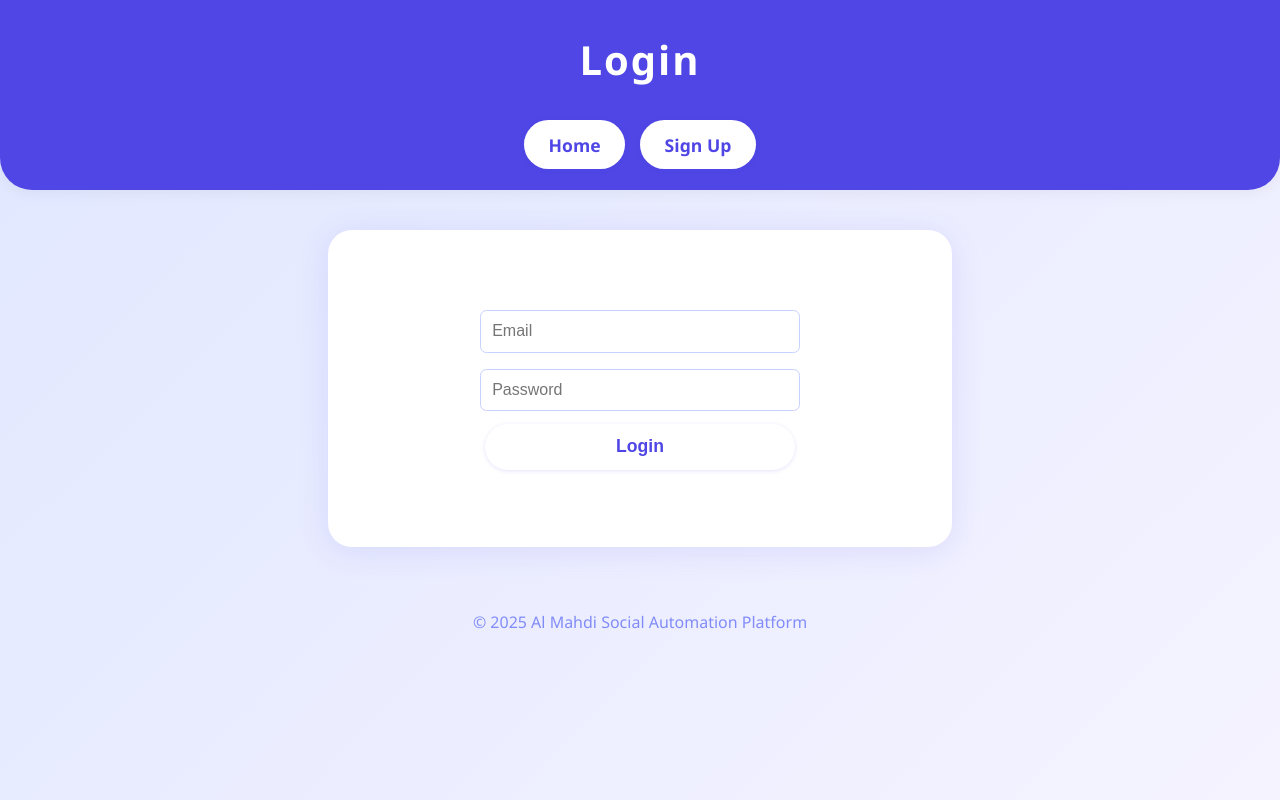
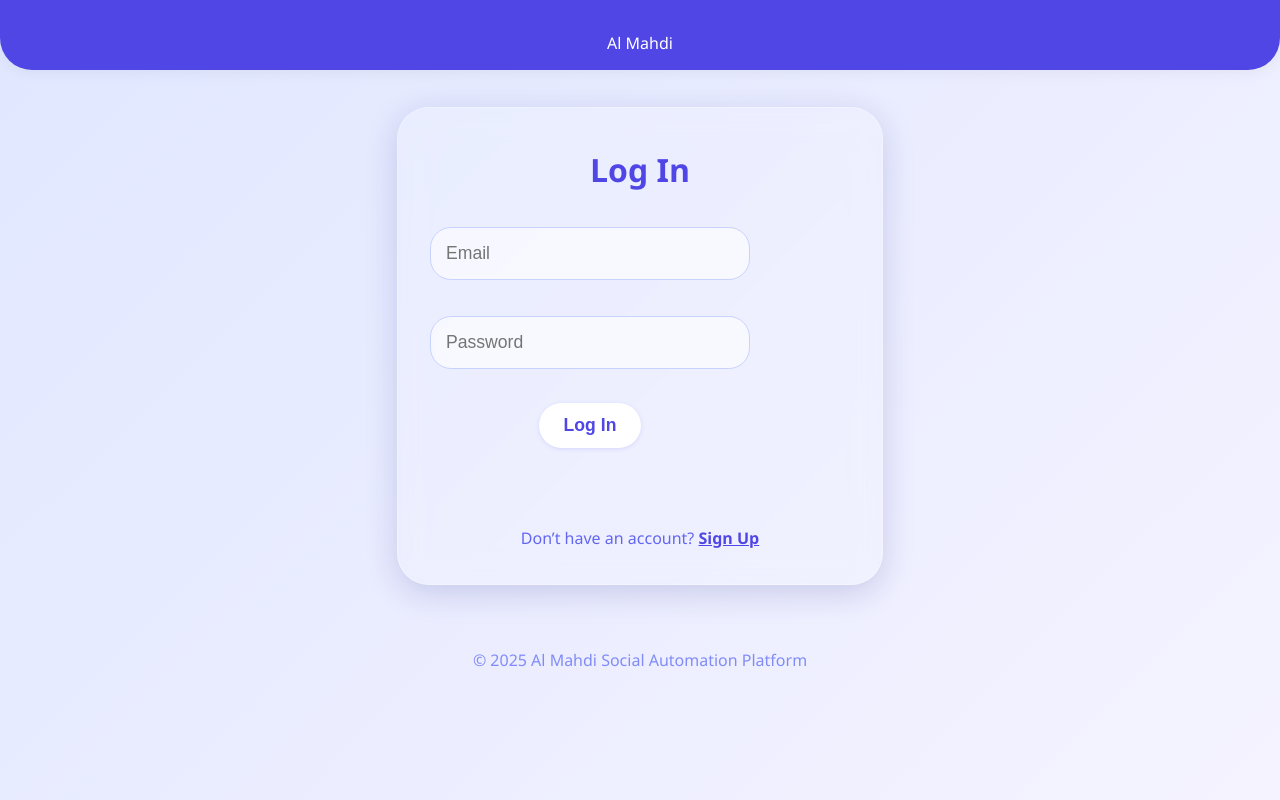
Before and after one commit to AlMahdi68/Al-Mahdi, a plain HTML site: page login.html in a window 1280 px wide. Drawn offline with nearby package versions, Linux system fonts and the light colour scheme.

Commit message:
Update login.html

```diff
--- a/login.html
+++ b/login.html
@@ -3,28 +3,96 @@
 <head>
   <meta charset="UTF-8" />
   <meta name="viewport" content="width=device-width, initial-scale=1.0"/>
-  <title>Login - Social Automation Platform</title>
+  <title>Log In - Al Mahdi Social Automation</title>
+  <link href="https://fonts.googleapis.com/css2?family=Inter:wght@400;700;900&display=swap" rel="stylesheet">
   <link rel="stylesheet" href="style.css"/>
+  <style>
+    .main-card {
+      background: rgba(255,255,255,0.15);
+      box-shadow: 0 8px 32px 0 rgba(31,38,135,0.18);
+      backdrop-filter: blur(14px);
+      -webkit-backdrop-filter: blur(14px);
+      border-radius: 2em;
+      max-width: 420px;
+      padding: 2.5em 2em 2.2em 2em;
+      margin: 2.3em auto 2.7em auto;
+      text-align: center;
+      border: 1.5px solid rgba(255,255,255,0.28);
+    }
+    .main-card h2 {
+      font-size: 2em;
+      font-weight: 700;
+      margin: 0 0 0.5em 0;
+      color: #4f46e5;
+    }
+    form {
+      display: flex;
+      flex-direction: column;
+      gap: 1.2em;
+      align-items: center;
+      margin: 1.7em 0 0 0;
+    }
+    input {
+      width: 90%;
+      padding: 0.85em;
+      border-radius: 1.2em;
+      border: 1.2px solid #c7d2fe;
+      font-size: 1.1em;
+      background: rgba(255,255,255,0.6);
+      transition: border 0.18s;
+    }
+    input:focus {
+      outline: none;
+      border-color: #6366f1;
+    }
+    .error {
+      color: #d90429;
+      margin-top: 1.1em;
+      font-size: 1em;
+      min-height: 1.8em;
+      text-align: center;
+    }
+    .alt {
+      margin-top: 1.7em;
+      color: #6366f1;
+      font-size: 1em;
+    }
+    .alt a {
+      color: #4f46e5;
+      text-decoration: underline;
+      font-weight: 700;
+    }
+  </style>
 </head>
 <body>
   <header>
-    <h1>Login</h1>
-    <a href="index.html" class="btn">Home</a>
-    <a href="signup.html" class="btn">Sign Up</a>
+    <div class="logo"><a href="index.html" style="color:inherit;text-decoration:none;">Al Mahdi</a></div>
   </header>
-  <main>
-    <form id="login-form">
-      <input type="email" id="email" placeholder="Email" required/>
-      <input type="password" id="password" placeholder="Password" required/>
-      <button type="submit" class="btn">Login</button>
+  <div class="main-card">
+    <h2>Log In</h2>
+    <form id="login-form" autocomplete="on">
+      <input type="email" id="email" placeholder="Email" autocomplete="email" required/>
+      <input type="password" id="password" placeholder="Password" autocomplete="current-password" required/>
+      <button type="submit" class="btn">Log In</button>
     </form>
     <div id="login-error" class="error"></div>
-  </main>
+    <div class="alt">
+      Don’t have an account? <a href="signup.html">Sign Up</a>
+    </div>
+  </div>
   <div class="footer">
     &copy; 2025 Al Mahdi Social Automation Platform
   </div>
-  <script src="https://cdn.jsdelivr.net/npm/@supabase/supabase-js"></script>
-  <script src="supabaseClient.js"></script>
-  <script src="auth.js"></script>
+  <script>
+    // Demo mode: Show popup on login (remove if using real backend)
+    document.getElementById("login-form").addEventListener("submit", function(e){
+      e.preventDefault();
+      document.getElementById("login-error").textContent = "";
+      setTimeout(function(){
+        alert("Demo: Login successful!");
+        window.location.href = "dashboard.html";
+      }, 300);
+    });
+  </script>
 </body>
 </html>
```
